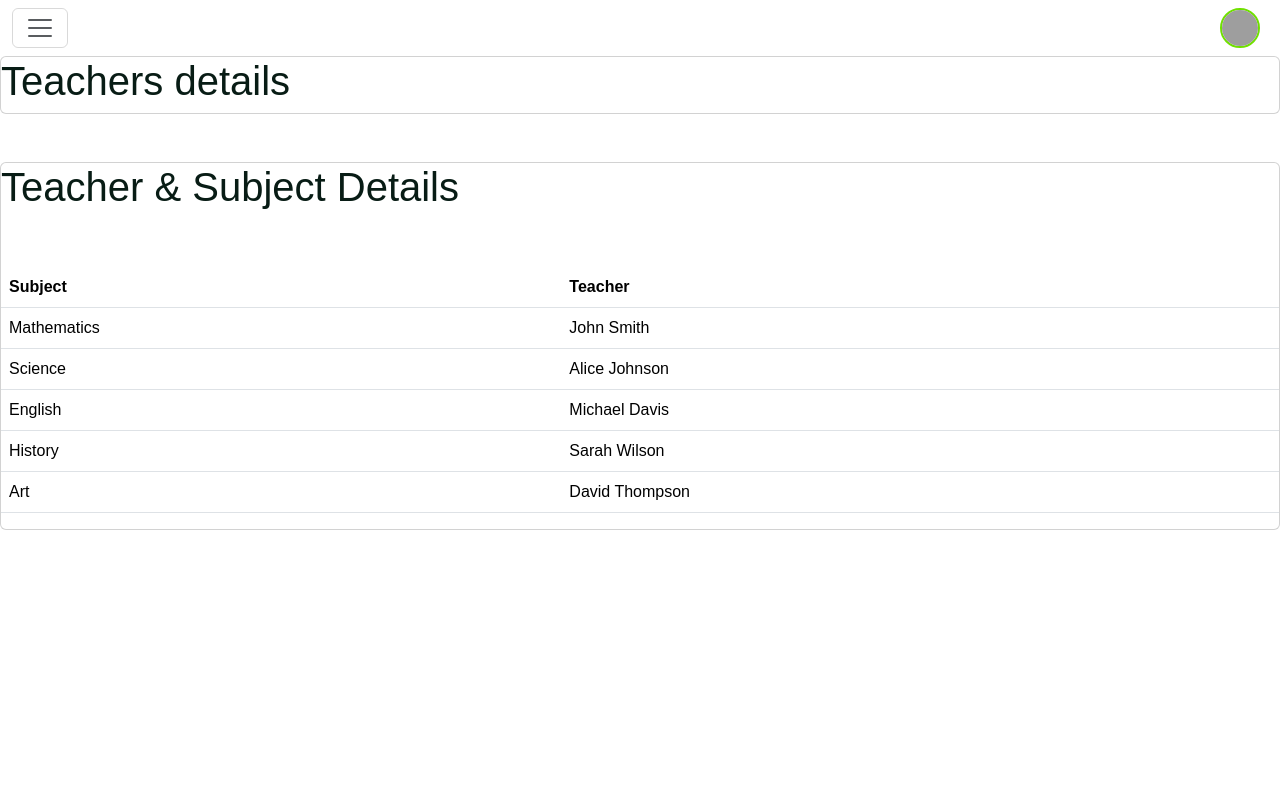
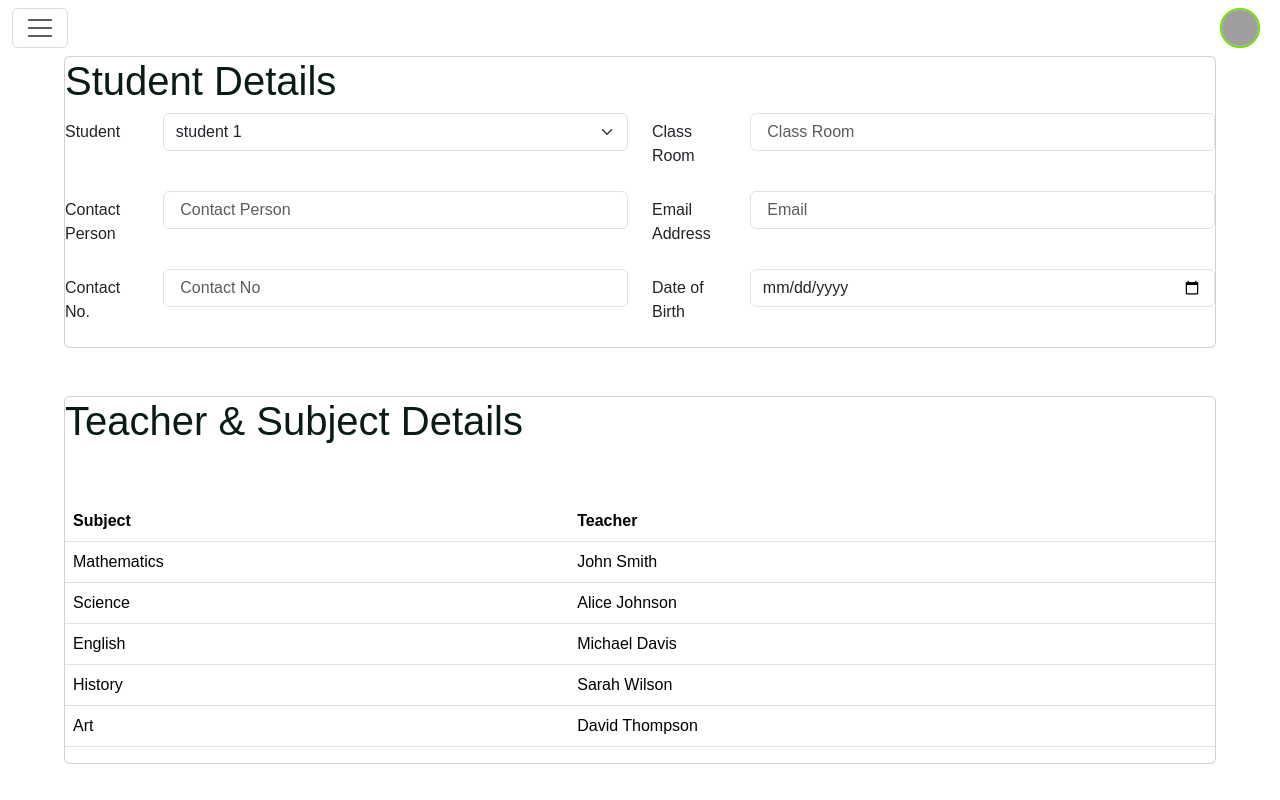
Before and after one commit to rajitha-00/lms-jit, a React (Create React App) app: page /stdentreport in a window 1280 px wide. Built offline with nearby package versions, Linux system fonts and the light colour scheme; grey boxes are pictures that could not be loaded.

Commit message:
frontend done

```diff
--- a/src/app.css
+++ b/src/app.css
@@ -37,4 +37,28 @@ a {
 
 .bgHeader {
   background: #70e000 !important;
+}
+
+.flex {
+  display: flex;
+}
+
+.wrapper {
+  justify-content: center;
+  position: relative;
+  align-items: center;
+  display: flex;
+}
+.wrapper .innerWrapper {
+  max-width: 90%;
+  margin: auto;
+}
+.wrapper .formCard {
+  width: 100%;
+}
+.wrapper .cardContent {
+  width: 100% !important;
+  position: relative;
+  padding: 0px 40px;
+  max-width: 1200px;
 }/*# sourceMappingURL=app.css.map */
--- a/src/app.scss
+++ b/src/app.scss
@@ -1 +1,24 @@
-@import './sass/theme.scss'
+@import './sass/theme.scss';
+
+.wrapper{
+    justify-content: center;
+    position: relative;
+    align-items: center;
+    display: flex;
+    .innerWrapper{
+        // justify-content: center;
+        // align-items: center;
+        max-width: 90%;
+        margin: auto;
+    }
+    .formCard
+    {
+        width: 100%;
+    }
+    .cardContent{
+        width: 100% !important;
+        position: relative;
+        padding: 0px 40px;
+        max-width: 1200px;
+    }
+}
--- a/src/views/AssignClass.jsx
+++ b/src/views/AssignClass.jsx
@@ -1,23 +1,93 @@
 import React from 'react'
-import { Card } from 'reactstrap'
+import { Card, Col, Form, Row } from 'reactstrap'
 import DataTable from '../components/DataTable';
+import SelectForm from '../components/SelectForm';
+import PrimaryBtn from '../components/buttons/PrimaryBtn';
+import WarinnigBtn from '../components/buttons/WarinnigBtn';
 
 const AssignClass = () => {
-  const headers = ['Subject', 'Action'];
+  const headers = ['Classroom', 'Action'];
   const data = [
-    ['Class A', <button>Deallocate</button>],
-    ['Class B', <button>Deallocate</button>],
-    ['Class C', <button>Deallocate</button>],
-    ['Class D', <button>Deallocate</button>],
-    ['Class E', <button>Deallocate</button>]
+    ['class A', <WarinnigBtn btnName="Deallocate"/>],
+    ['class B', <WarinnigBtn btnName="Deallocate"/>],
+    ['class C', <WarinnigBtn btnName="Deallocate"/>],
+    ['class D', <WarinnigBtn btnName="Deallocate"/>],
+    ['class E', <WarinnigBtn btnName="Deallocate"/>]
+  ];
+  const options1 = [
+    { label: 'Teacher 1', value: 'teacher1' },
+    { label: 'Teacher 2', value: 'teacher2' },
+    { label: 'Teacher 3', value: 'teacher3' },
+    { label: 'Teacher 4', value: 'teacher4' },
+  ];
+  const options2 = [
+    { label: 'classroom 1', value: 'classroom1' },
+    { label: 'classroom 2', value: 'classroom2' },
+    { label: 'classroom 3', value: 'classroom3' },
+    { label: 'classroom 4', value: 'classroom4' },
   ];
   return (
     <>
-      <Card>
+
+        <Card className='formCard'>
+          <div className="cardContent">
+
           <h1>Teachers details</h1>
+          <Row >
+            <Col  lg={6} >
+              <Form >
+
+                <Row>
+                  <Col sm={12 } md={9}>
+                    <SelectForm
+                      label="Classroom"
+                      id="classroom"
+                      name="classroom"
+                      placeholder="Select Your Classroom"
+                      type="select"
+                      options={options1}
+                      defaultValue="class1"
+                    />
+                  </Col>
+                  <Col md={3}>
+                    <PrimaryBtn
+                    btnName="Save"
+                    />
+                  </Col>
+                </Row>
+              </Form>
+
+            </Col>
+
+          </Row>
+          </div>
         </Card>
         <Card className='mt-5'>
           <h1>Allocate Classrooms</h1>
+          <Col sm={10} md={6} >
+              <Form >
+
+                <Row>
+                  <Col md={9}>
+                    <SelectForm
+                      label="Subject"
+                      id="subject"
+                      name="subject"
+                      placeholder="Select Your Subject"
+                      type="select"
+                      options={options2}
+                      defaultValue="subject-1"
+                    />
+                  </Col>
+                  <Col md={3}>
+                    <PrimaryBtn
+                    btnName="Allocate"
+                    />
+                  </Col>
+                </Row>
+              </Form>
+
+            </Col>
           <div className='mt-5'></div>
           <DataTable
           headers={headers} data={data}
--- a/src/views/AssignSubject.jsx
+++ b/src/views/AssignSubject.jsx
@@ -28,6 +28,7 @@ const AssignSubject = () => {
   ];
   return (
     <>
+
         <Card>
           <h1>Teachers details</h1>
           <Row>
--- a/src/views/ClassRooms.jsx
+++ b/src/views/ClassRooms.jsx
@@ -39,6 +39,9 @@ const ClassRooms = () => {
 
   return (
     <>
+    <div className="wrapper">
+      <div className="innerWrapper">
+
         <Accordion open={openAccordion1} toggle={toggleAccordion1}>
           <AccordionItem>
             <AccordionHeader targetId="1">Class Details</AccordionHeader>
@@ -60,6 +63,8 @@ const ClassRooms = () => {
           </AccordionItem>
 
         </Accordion>
+      </div>
+    </div>
     </>
   )
 }
--- a/src/views/Dashboard.jsx
+++ b/src/views/Dashboard.jsx
@@ -4,6 +4,9 @@ import PrimaryBtn from '../components/buttons/PrimaryBtn'
 const Dashboard = () => {
   return (
     <>
+    <div className="wrapper">
+      <div className="innerWrapper">
+
         <Row>
           <Col >
             <Card body>
@@ -49,6 +52,8 @@ const Dashboard = () => {
           </Col>
 
         </Row>
+      </div>
+    </div>
     </>
   )
 }
--- a/src/views/Students.jsx
+++ b/src/views/Students.jsx
@@ -43,6 +43,9 @@ const Students = () => {
 
   return (
     <>
+    <div className="wrapper">
+      <div className="innerWrapper">
+
         <Accordion open={openAccordion1} toggle={toggleAccordion1}>
           <AccordionItem>
             <AccordionHeader style={{ background: 'var(--primary-light)' }} targetId="1">Student Details</AccordionHeader>
@@ -64,6 +67,8 @@ const Students = () => {
           </AccordionItem>
 
         </Accordion>
+      </div>
+    </div>
     </>
   )
 }
--- a/src/views/StudentsReport.jsx
+++ b/src/views/StudentsReport.jsx
@@ -1,6 +1,8 @@
 import React from 'react'
-import { Card } from 'reactstrap'
+import { Card, Col, Row } from 'reactstrap'
 import DataTable from '../components/DataTable';
+import SelectForm from '../components/SelectForm';
+import InputForm from '../components/InputForm';
 
 const StudentsReport = () => {
   const headers = ['Subject', 'Teacher'];
@@ -11,18 +13,98 @@ const StudentsReport = () => {
     ['History', 'Sarah Wilson'],
     ['Art', 'David Thompson']
   ];
+  const options = [
+    { label: 'student 1', value: 'student1' },
+    { label: 'student 2', value: 'student2' },
+    { label: 'student 3', value: 'student3' },
+    { label: 'student 4', value: 'student4' },
+  ];
   return (
     <>
+    <div className="wrapper">
+      <div className="innerWrapper">
+
       <Card>
-        <h1>Teachers details</h1>
+        <div className="cardHeader">
+          <h1>Student Details</h1>
+        </div>
+        <Row>
+          <Col md={6}>
+            <SelectForm
+              label="Student"
+              id="student"
+              name="student"
+              placeholder="Student"
+              type="select"
+              options={options}
+              defaultValue="class1"
+            />
+
+          </Col>
+          <Col md={6}>
+            <InputForm
+                label="Class Room"
+                id="class_room"
+                name="class_room"
+                placeholder=" Class Room"
+                type="text"
+            />
+
+          </Col>
+          <Col md={6}>
+            <InputForm
+                label="Contact Person"
+                id="contact_person"
+                name="contact_person"
+                placeholder=" Contact Person"
+                type="text"
+            />
+
+          </Col>
+          <Col md={6}>
+            <InputForm
+                label="Email Address"
+                id="class_room"
+                name="class_room"
+                placeholder=" Email"
+                type="email"
+            />
+
+          </Col>
+          <Col md={6}>
+            <InputForm
+                label="Contact No."
+                id="contact_no"
+                name="contact_no"
+                placeholder=" Contact No"
+                type="number"
+            />
+
+          </Col>
+          <Col md={6}>
+            <InputForm
+                label="Date of Birth"
+                id="dob"
+                name="dob"
+                placeholder="Date of Birth"
+                type="date"
+            />
+
+          </Col>
+        </Row>
       </Card>
       <Card className='mt-5'>
-        <h1>Teacher & Subject Details</h1>
+        <div className="cardHeader">
+
+          <h1>Teacher & Subject Details</h1>
+        </div>
         <div className='mt-5'></div>
         <DataTable
          headers={headers} data={data}
         />
       </Card>
+      </div>
+    </div>
 
     </>
   )
--- a/src/views/Subjects.jsx
+++ b/src/views/Subjects.jsx
@@ -39,6 +39,9 @@ const Subjects = () => {
 
   return (
     <>
+    <div className="wrapper">
+      <div className="innerWrapper">
+
       <Accordion open={openAccordion1} toggle={toggleAccordion1}>
         <AccordionItem>
           <AccordionHeader targetId="1">Subject Details</AccordionHeader>
@@ -60,6 +63,8 @@ const Subjects = () => {
         </AccordionItem>
 
       </Accordion>
+      </div>
+    </div>
     </>
   )
 }
--- a/src/views/Teachers.jsx
+++ b/src/views/Teachers.jsx
@@ -40,6 +40,8 @@ const Teachers = () => {
 
   return (
     <>
+    <div className="wrapper">
+      <div className="innerWrapper">
         <Accordion open={openAccordion1} toggle={toggleAccordion1}>
           <AccordionItem>
             <AccordionHeader targetId="1">Teacher Details</AccordionHeader>
@@ -61,6 +63,9 @@ const Teachers = () => {
           </AccordionItem>
 
         </Accordion>
+
+      </div>
+    </div>
     </>
   )
 }
```
Also changed, not shown: 1 other file (tests, documents, lock files or other folders). Lines whose indentation alone changed are shown as unchanged.
